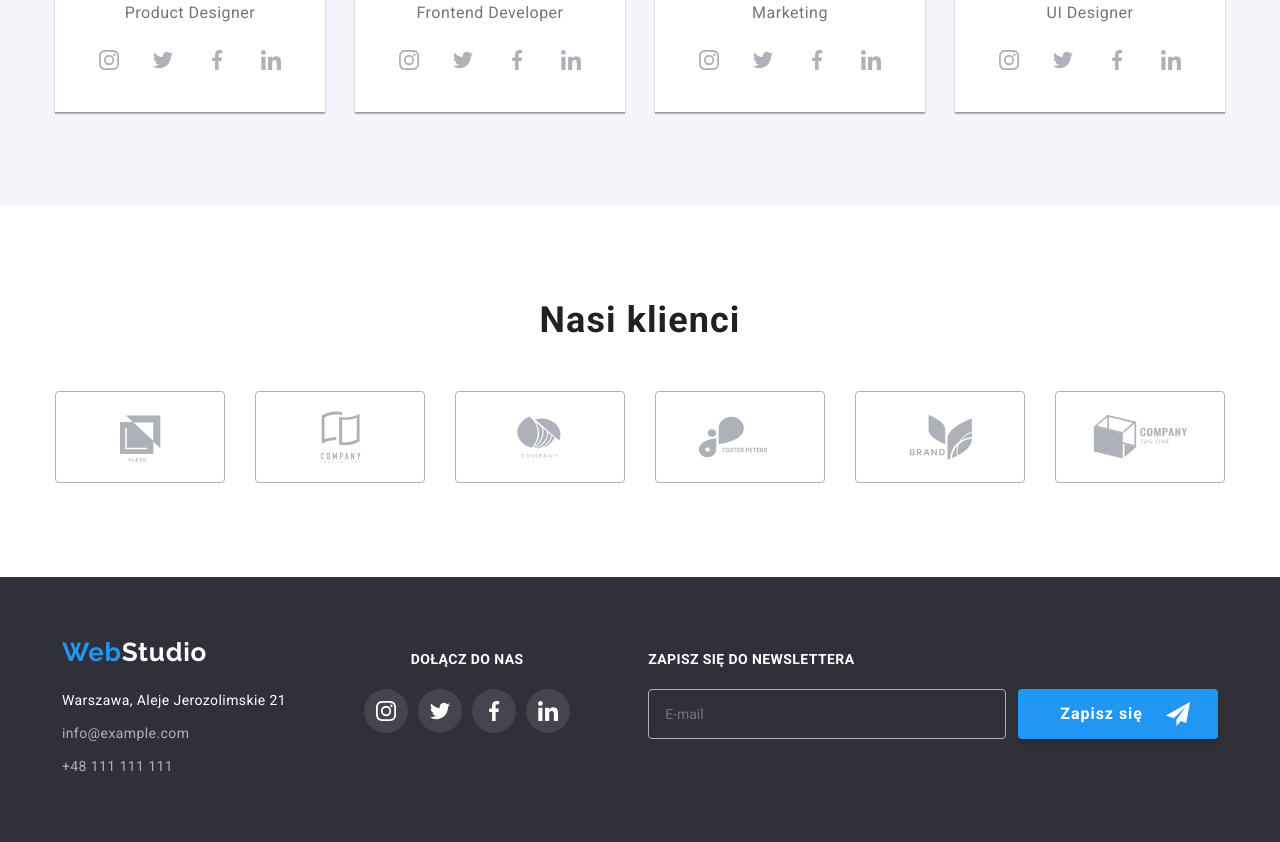
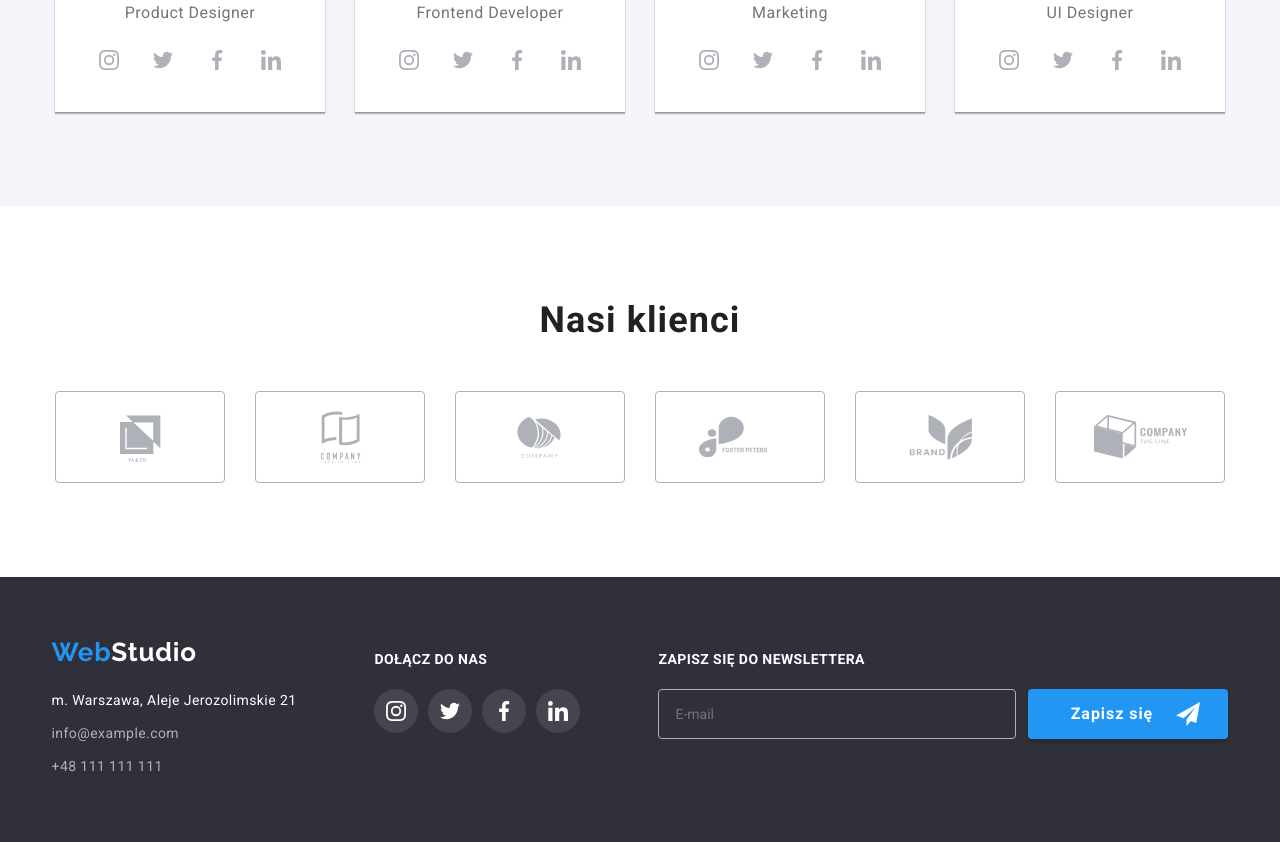
Before and after one commit to SochaStanislaw/goit-markup-hw-08, a plain HTML site: page index.html in a window 1280 px wide. Shown: the part 2109-2951 px from the top of the page. Drawn offline with nearby package versions, Linux system fonts and the light colour scheme.

Commit message:
backup-21

```diff
--- a/index.html
+++ b/index.html
@@ -1044,7 +1044,7 @@
                     class="footer-contact__link footer-contact__link--city footer-contact__link--active"
                     href="https://www.google.pl/maps/place/al.+Jerozolimskie+21,+00-508+Warszawa/@52.2305319,21.013843,480m/data=!3m2!1e3!4b1!4m5!3m4!1s0x471eccf3e52bee23:0xc5163bc7ec8d4437!8m2!3d52.2305286!4d21.0160317"
                     target="_blank"
-                    >Warszawa, Aleje Jerozolimskie 21</a
+                    >m. Warszawa, Aleje Jerozolimskie 21</a
                   >
                 </li>
                 <li class="footer-contact__item">
--- a/sass/components/_newsletter-theme.scss
+++ b/sass/components/_newsletter-theme.scss
@@ -57,6 +57,7 @@
 // MOBILE-VIEW
 @media (min-width: $mobile) {
     .newsletter-theme {
+        margin-top: 0;
 
         &__input {
             width: 450px;
--- a/sass/components/_social-container.scss
+++ b/sass/components/_social-container.scss
@@ -72,6 +72,10 @@
                 justify-content: space-between;
                 padding: 16px 32px 30px 32px;
             }
+
+            &--footer-display {
+                align-items: flex-start;
+            }
         }
     }
 }
```
Also changed, not shown: css/main.min.css, 1 other file.
